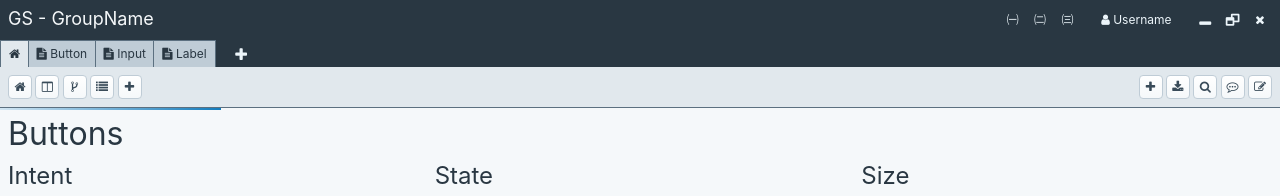
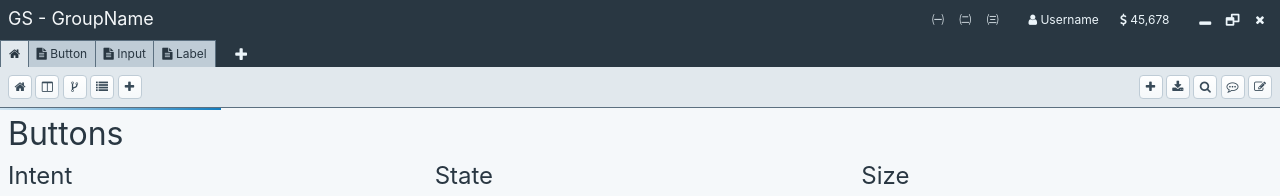
Before and after one commit to UXplayer/GS_Guideline, a Jekyll site: the page built from index.html, in a window 1280 px wide. Shown: the top 196 px of the page. Built offline with Jekyll 4.4.1, drawn with Linux system fonts in a browser that asks for light colours.

Commit message:
font size

```diff
--- a/_includes/titlebar.html
+++ b/_includes/titlebar.html
@@ -10,11 +10,12 @@
 				<div onclick="javascript:document.getElementById('theme').href='css/main-dark.css'" class="QPushButton size-normal icon plain-inverse" >㈡</div>
 				<div onclick="javascript:document.getElementById('theme').href='css/main-orange.css'" class="QPushButton size-normal icon plain-inverse" >㈢</div>
 
-		        <div class="space-w-3"></div>
+		        <div class="space-w-2"></div>
 
-				<div class="QPushButton size-normal icon plain-inverse" ><i class="fa fa-user" title=""></i>&nbsp;Username</div>
+				<div class="QPushButton size-normal plain-inverse" ><i class="fa fa-user" title=""></i>&nbsp;Username</div>
+				<div class="QPushButton size-normal plain-inverse" ><i class="fa fa-usd" title=""></i>&nbsp;45,678</div>
 
-		        <div class="space-w-3"></div>
+		        <div class="space-w-2"></div>
 
 				<div class="QPushButton size-normal icon plain-inverse"><i class="fa fa-window-minimize" title="Minimize"></i></div>
 				<div class="QPushButton size-normal icon plain-inverse"><i class="fa fa-window-restore" title="Restore"></i></div>
--- a/_sass/_base.scss
+++ b/_sass/_base.scss
@@ -6,7 +6,7 @@
     margin: 0;
     display: block;
     color: $neutral-9;
-    font-size: 12px;
+	font-size: $font-size-m;
 	background: $neutral-1;
 }
 pre,textarea{
--- a/_sass/_button.scss
+++ b/_sass/_button.scss
@@ -219,12 +219,12 @@
 }
 .group-middle{
     border-radius: 0;
-    margin-left: -5px;
+    margin-left: -1px;
 }
 .group-last{
     border-bottom-left-radius: 0;
     border-top-left-radius: 0;
-    margin-left: -5px;
+    margin-left: -1px;
 }
 
 .plain,{
--- a/_sass/_font.scss
+++ b/_sass/_font.scss
@@ -1,5 +1,6 @@
 
 QLabel{
+    display: inline-block;
 	font-family: -apple-system, BlinkMacSystemFont, "Segoe UI", Roboto,"Helvetica Neue", Helvetica, "PingFang SC", "Hiragino Sans GB", "Microsoft YaHei", SimSun, sans-serif;
 	font-size: $font-size-m;
 	line-height: $line-height-m;
```
